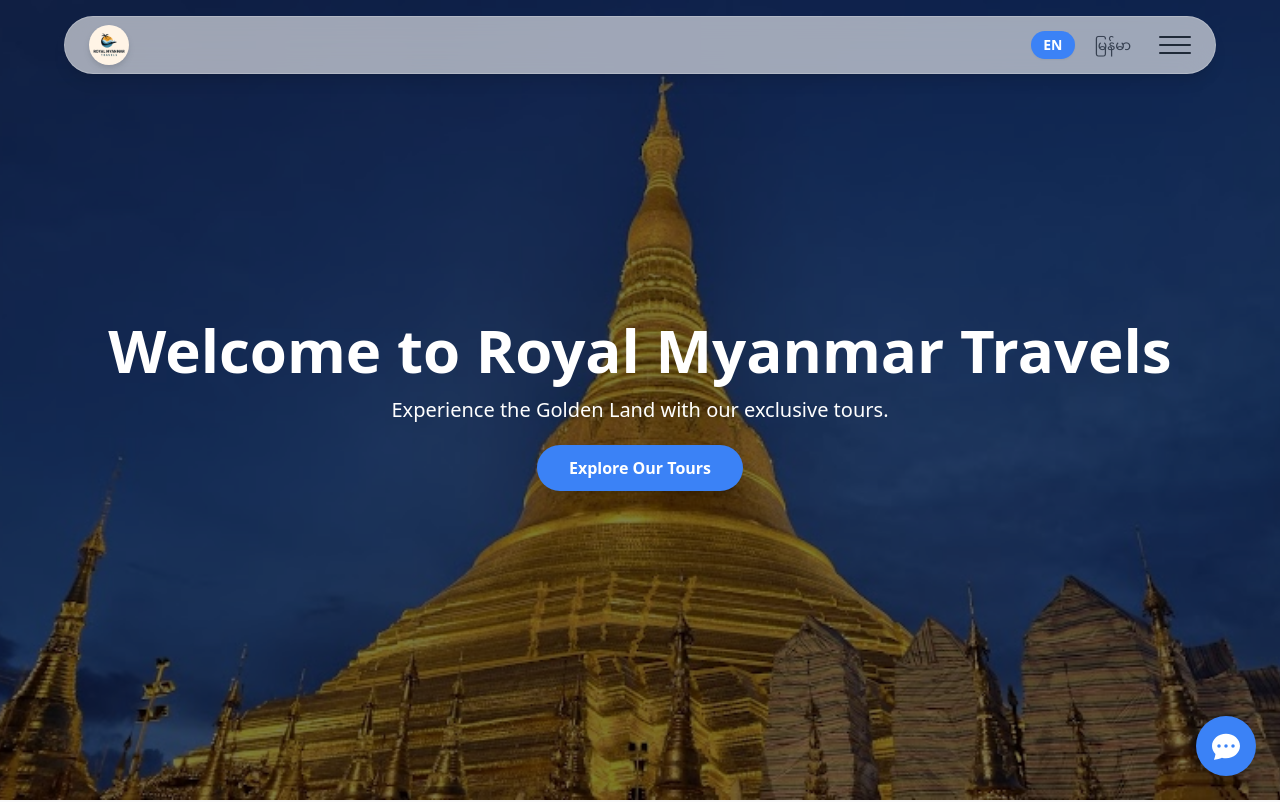
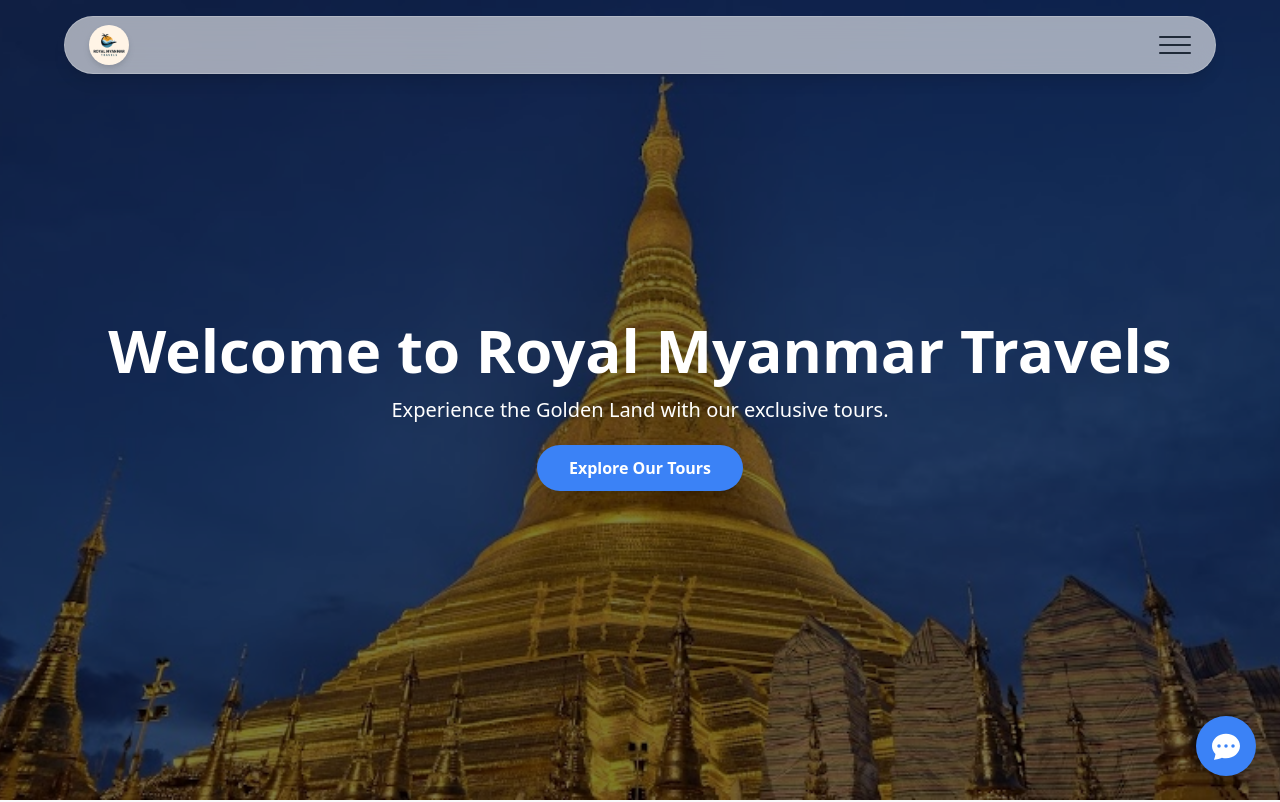
Before and after one commit to zawyehtut404/royal-myanmar-travels, a React (Vite) app: page / in a window 1280 px wide. Shown: the top 802 px of the page. Built offline with nearby package versions, Linux system fonts and the light colour scheme; a web font is replaced by a local one.

Commit message:
Final polish and bug fixes for UI components

```diff
--- a/src/components/Navbar.jsx
+++ b/src/components/Navbar.jsx
@@ -1,21 +1,14 @@
 import React from 'react';
 import { Link } from 'react-router-dom';
-import { useTranslation } from 'react-i18next';
 import { motion } from 'framer-motion';
 import logoImg from '../assets/logo.png';
 
 function Navbar({ openMenu }) {
-  const { i18n } = useTranslation();
-
-  const changeLanguage = (lng) => {
-    i18n.changeLanguage(lng);
-  };
-
   return (
     <div className="fixed top-4 left-0 right-0 z-40 flex justify-center">
       <nav className="w-full max-w-6xl mx-4 bg-white/60 backdrop-blur-lg rounded-full shadow-lg border border-white/20">
-        <div className="flex justify-between items-center px-4 sm:px-6 py-2">
-          {/* Logo */}
+        <div className="flex justify-between items-center px-6 py-2">
+          {/* Circular Logo */}
           <Link to="/">
             <motion.img
               src={logoImg}
@@ -25,24 +18,8 @@
             />
           </Link>
 
-          <div className="flex items-center space-x-4">
-            {/* Desktop Language Switcher */}
-            <div className="hidden md:flex items-center space-x-2">
-              <button
-                onClick={() => changeLanguage('en')}
-                className={`px-3 py-1 text-sm rounded-full transition-colors ${i18n.language.startsWith('en') ? 'font-semibold bg-blue-500 text-white shadow-sm' : 'font-medium text-gray-700 hover:bg-gray-200/50'}`}
-              >
-                EN
-              </button>
-              <button
-                onClick={() => changeLanguage('my')}
-                className={`px-3 py-1 text-sm rounded-full transition-colors ${i18n.language.startsWith('my') ? 'font-semibold bg-blue-500 text-white shadow-sm' : 'font-medium text-gray-700 hover:bg-gray-200/50'}`}
-              >
-                မြန်မာ
-              </button>
-            </div>
-
-            {/* Modern Menu Button */}
+          {/* Modern Menu Button */}
+          <div className="ml-8">
             <motion.button
               onClick={openMenu}
               className="text-gray-800 focus:outline-none w-8 h-8 flex flex-col justify-center items-center space-y-1.5 group"
```
